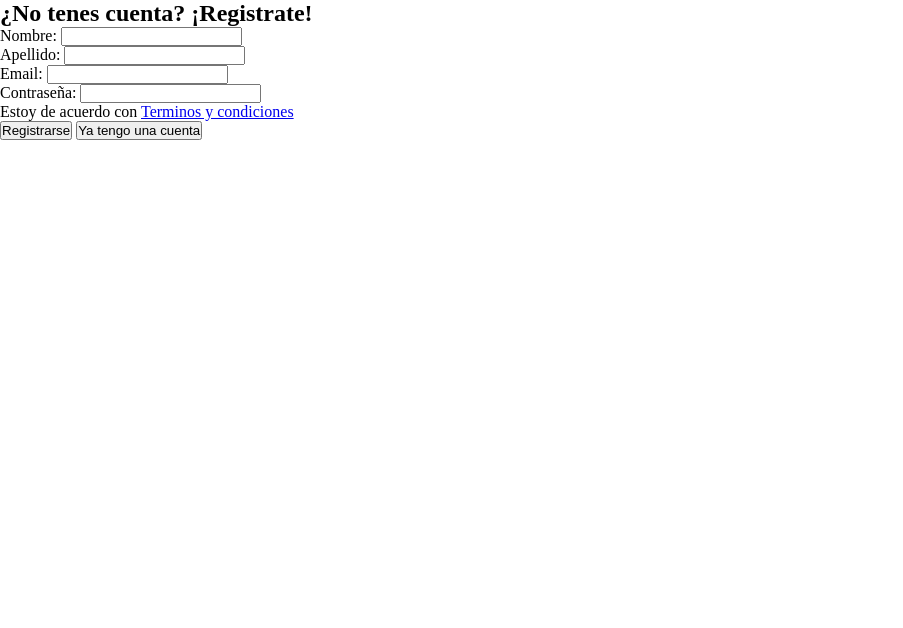
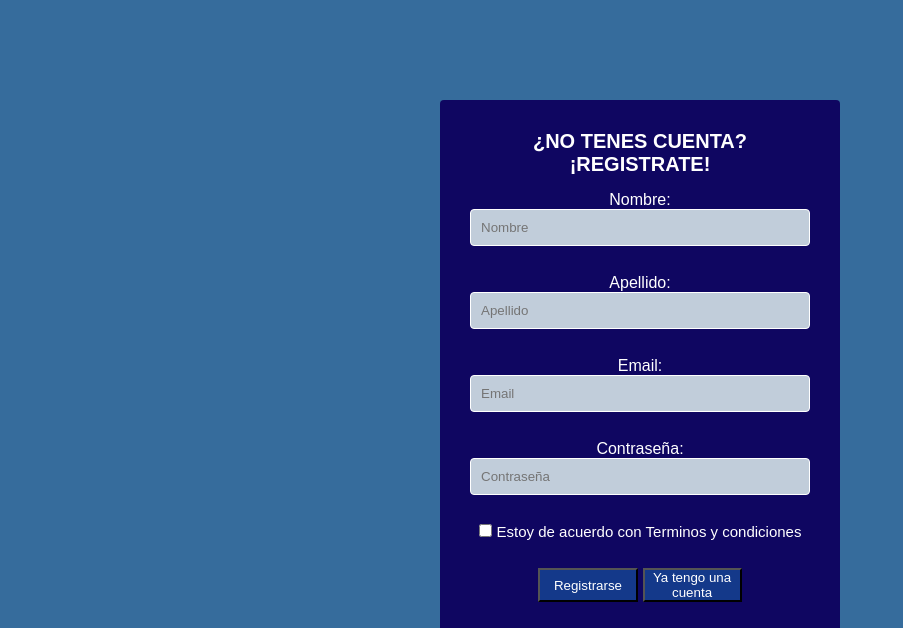
Before and after one commit to GonzaloJVicenteVeron/Club-Atletico-La-Rivera, a plain HTML site: page sign-up.html in a window 1280 px wide. Shown: the top 628 px of the page, without its empty margins (0-903 px from the left). Drawn offline with Linux system fonts and the light colour scheme.

Commit message:
sign up form

```diff
--- a/sign-up.css
+++ b/sign-up.css
@@ -2,4 +2,93 @@
     margin: 0;
     padding: 0;
     box-sizing: border-box;
+    text-decoration: none;
+    list-style: none;
+
 }
+
+
+body {
+    background-color: #366c9c;
+    font-family: 'Montserrat', sans-serif;
+}
+
+.form-register {
+    display: flex;
+    flex-direction: column;
+    justify-content: center;
+    align-items: center;
+    background-color: #0f0661;
+    width: 400px;
+    padding: 30px;
+    margin: auto;
+    margin-top: 100px;
+    border-radius: 4px;
+    color: white;
+}
+
+.form-register h2 {
+    text-transform: uppercase;
+    font-family: 'Outfit', sans-serif;
+    font-size: 20px;
+    margin-bottom: 15px;
+    text-align: center;
+}
+
+.inputs {
+    width: 100%;
+    background: #c1cdda;
+    padding: 10px;
+    border-radius: 4px;
+    margin-bottom: 10px;
+    border: 1px solid white;
+    font-size: 'Montserrat', sans-serif;
+}
+
+.terms-conditions {
+    display: flex;
+    justify-content: center;
+    gap: 5px;
+}
+
+
+
+.form-register p {
+    height: 40px;
+    text-align: center;
+    font-size: 15px;
+}
+
+.form-register a {
+    color: white;
+    text-decoration: none;
+}
+
+.form-register a:hover {
+    color: white;
+    text-decoration: underline;
+}
+
+.buttoms-div {
+    display: flex;
+    flex-direction: row;
+    padding-top: 5px;
+    gap: 5px;
+}
+
+.buttoms {
+    width: 100%;
+    background-color: #14398a;
+    color: white;
+    text-decoration: none;
+}
+
+.buttoms a {
+    color: white;
+    text-decoration: none;
+}
+
+.img-logo {
+    padding: 20px;
+    text-align: center;
+}
--- a/sign-up.html
+++ b/sign-up.html
@@ -11,24 +11,28 @@
     <h2>¿No tenes cuenta? ¡Registrate!</h2>
 
     <label for="nombre">Nombre:</label>
-    <input class="inputs" type="text" id="nombre" name="nombre" required><br>
+    <input class="inputs" type="text" id="nombre" name="nombre" placeholder="Nombre"  required><br>
 
     <label for="apellido">Apellido:</label>
-    <input class="inputs" type="text" id="apellido" name="apellido" required><br>
+    <input class="inputs" type="text" id="apellido" name="apellido" placeholder="Apellido"  required><br>
 
     <label for="email">Email:</label>
-    <input class="inputs" type="email" id="email" name="email" required><br>
+    <input class="inputs" type="email" id="email" name="email" placeholder="Email" required><br>
 
     <label for="contrasena">Contraseña:</label>
-    <input class="inputs" type="password" id="contrasena" name="contrasena" required><br>
+    <input class="inputs" type="password" id="contrasena" placeholder="Contraseña"name="contrasena" required><br>
 
-    <p>Estoy de acuerdo con <a href="#">Terminos y condiciones</a></p>
-
-    <input type="submit" value="Registrarse">
-    <button>Ya tengo una cuenta</button>
+    <div class="terms-conditions">
+        <span><input type="checkbox"></span><p>Estoy de acuerdo con <a href="#">Terminos y condiciones</a></p>
+    </div>
+    <div class="buttoms-div">
+        <input  class="buttoms" type="submit" value="Registrarse">
+        <button class="buttoms"><a href="">Ya tengo una cuenta</a></button>
+    </div>
     </form>
     </section>
 
+    <p class="img-logo"><a href="index.html"><img src="./assets/Logo.png" alt="Logo"></a></p>
 
 </body>
 </html>
```
Also changed, not shown: index.html (+1 -1 lines).
